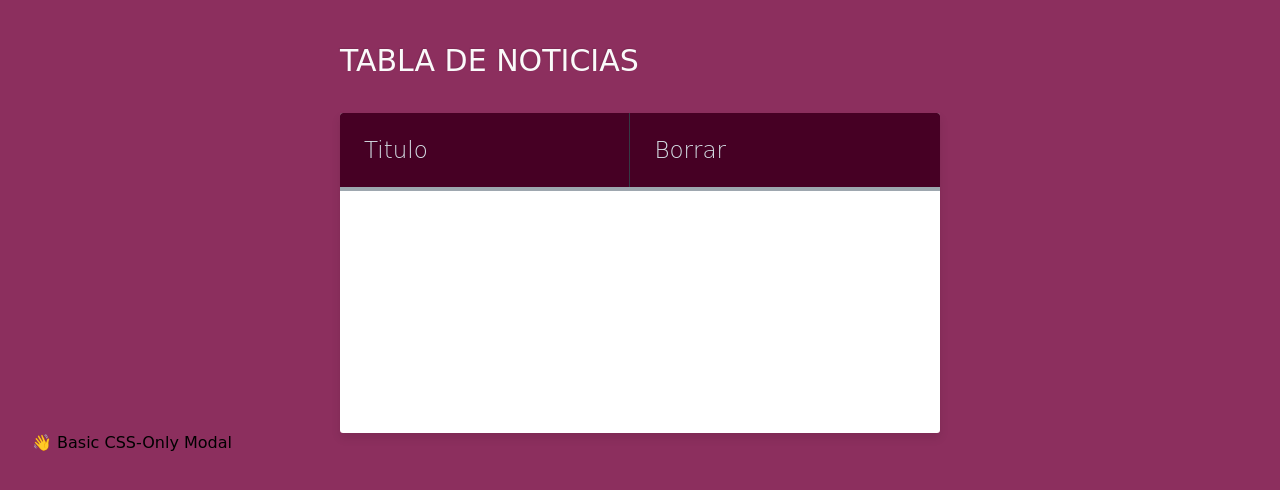
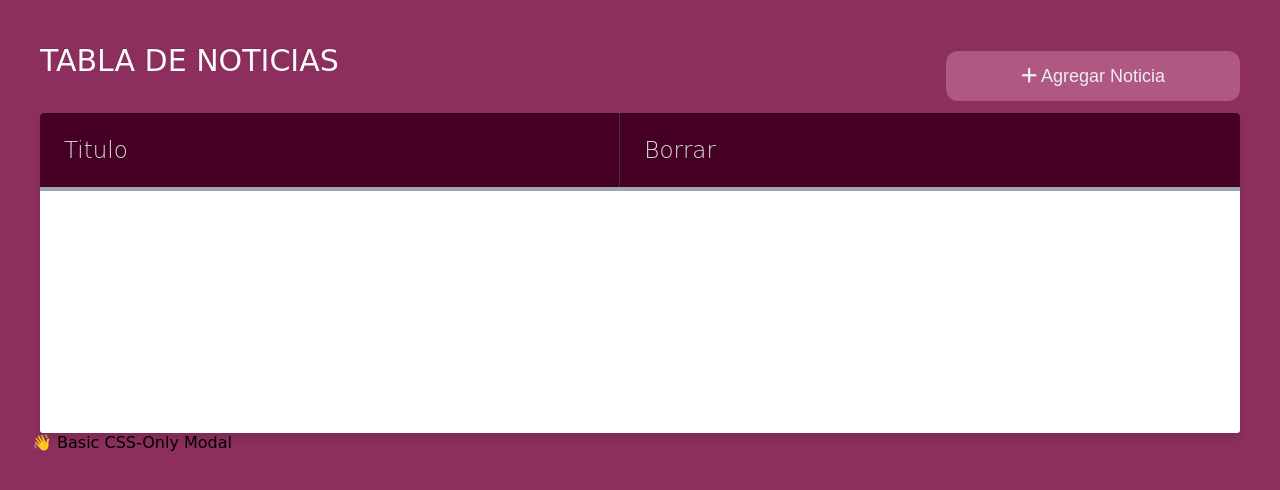
Before and after one commit to JessicaRojas24/proyect, a PHP site: page /baja_noticia.php in a window 1280 px wide. Shown: the top 490 px of the page. Run offline with PHP 8.4, Linux system fonts and the light colour scheme; data that the repository does not hold is empty; some libraries are stand-ins or nearby versions.

Commit message:
updating menus

```diff
--- a/baja_noticia.php
+++ b/baja_noticia.php
@@ -32,7 +32,12 @@
 
     ?>
     <div class="table-title">
-        <h3>Tabla de noticias</h3>
+        <div>
+            <h3>Tabla de noticias</h3>
+        </div>
+        <div>
+            <a href='agregar_noticia.php'><button class="submit" type='submit'><i class="fa-sharp fa-solid fa-plus"></i>    Agregar Noticia</button></a>
+        </div>
     </div>
     <table class="table-fill">
         <thead>
--- a/tablas.css
+++ b/tablas.css
@@ -11,9 +11,15 @@ body {
 div.table-title {
     display: block;
     margin: auto;
-    max-width: 600px;
+    max-width: 1200px;
     padding: 5px;
     width: 100%;
+    column-count: 2;
+    display: grid;
+    grid-template-columns: 3fr 1fr;
+    grid-template-rows: 1fr;
+    grid-column-gap: 25px;
+    grid-row-gap: 20px;
 }
 
 .table-title h3 {
@@ -26,6 +32,24 @@ div.table-title {
     text-transform: uppercase;
 }
 
+.submit {
+    background-color: #AF5884;
+    border-radius: 12px;
+    border: 0;
+    box-sizing: border-box;
+    color: #eee;
+    cursor: pointer;
+    font-size: 18px;
+    height: 50px;
+    margin-top: 38px;
+    text-align: center;
+    width: 100%;
+  }
+
+  .submit:active {
+    background-color: #06b;
+  }
+
 
 /*** Table Styles **/
 
@@ -35,7 +59,7 @@ div.table-title {
     border-collapse: collapse;
     height: 320px;
     margin: auto;
-    max-width: 600px;
+    max-width: 1200px;
     padding: 5px;
     width: 100%;
     box-shadow: 0 5px 10px rgba(0, 0, 0, 0.1);
```
Also changed, not shown: admin.php (+22 -10 lines), admin_style.css (+18 -4 lines), agregar_noticia.php (+7 -2 lines), noticia_style.css (+8 -2 lines).
